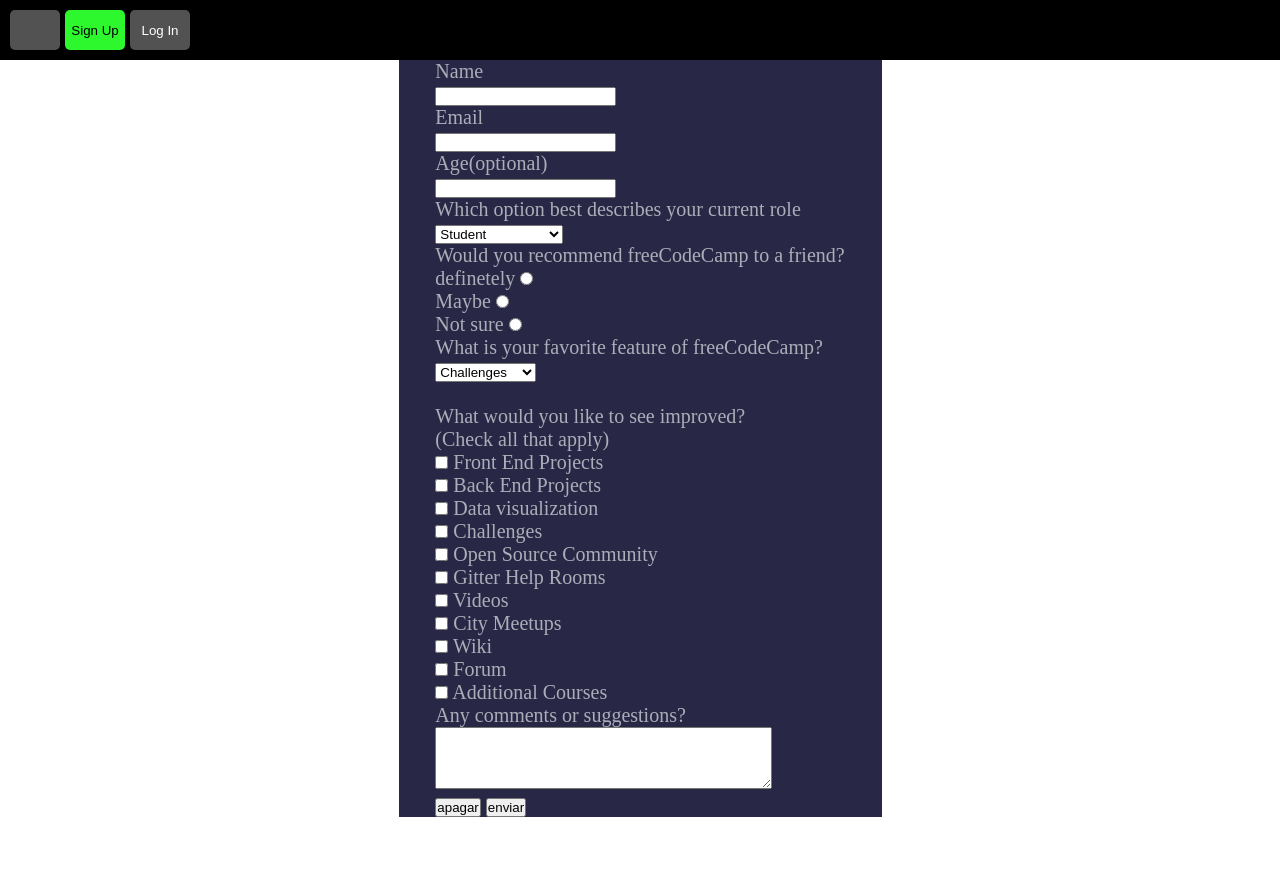
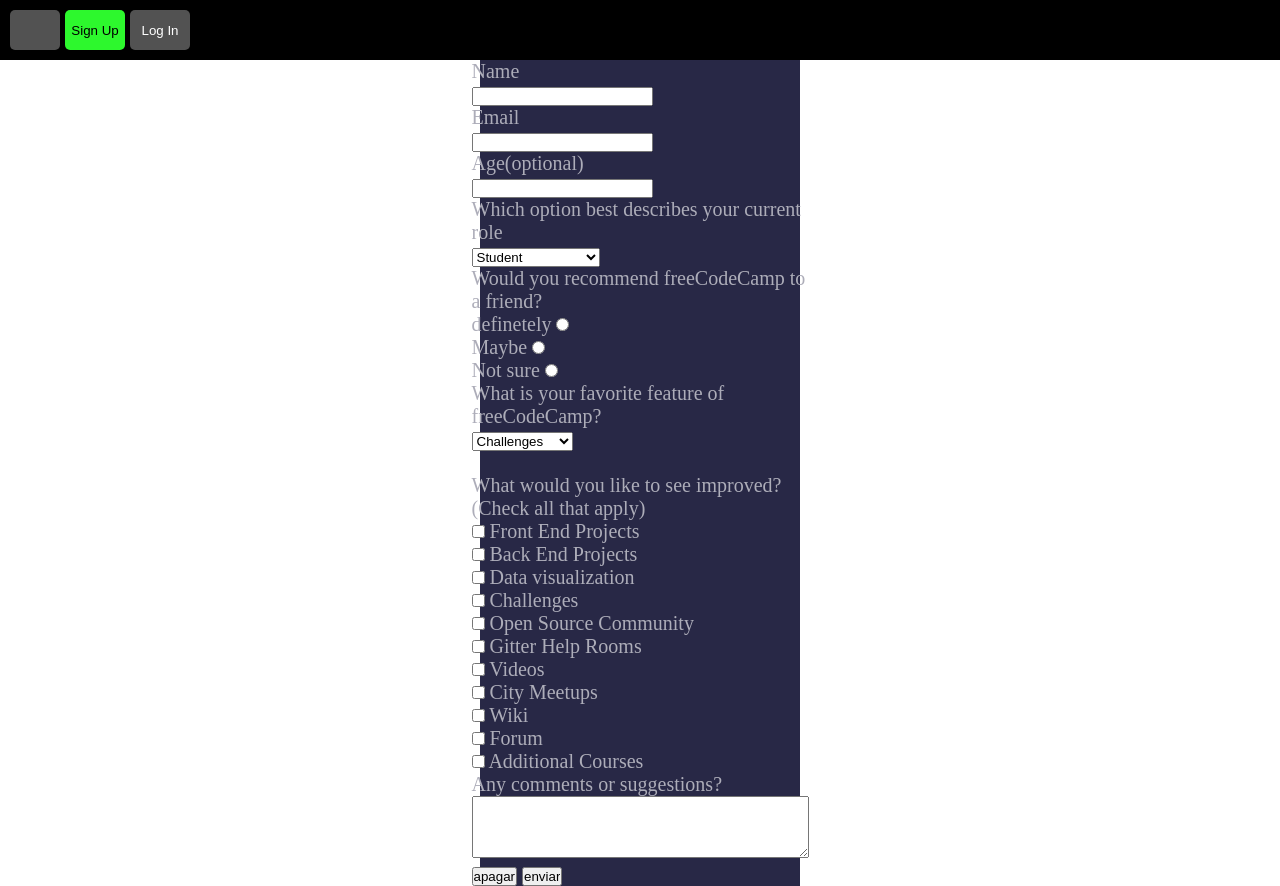
Before and after one commit to JoaquimSchuquel/formulario-com-html-css, a plain HTML site: page index.html in a window 1280 px wide. Before the commit the page ends 817 px from the top, so only its background shows below. Drawn offline with Linux system fonts and the light colour scheme.

Commit message:
Update style.css
mudei a largura do section para 320px

```diff
--- a/style.css
+++ b/style.css
@@ -38,7 +38,7 @@ section{
     color: #adadb9;
     align-items: center;
     justify-content: center;
-    width: 483px;
+    width: 320px;
     margin: auto;
     font-size: 20px;
 }
```
